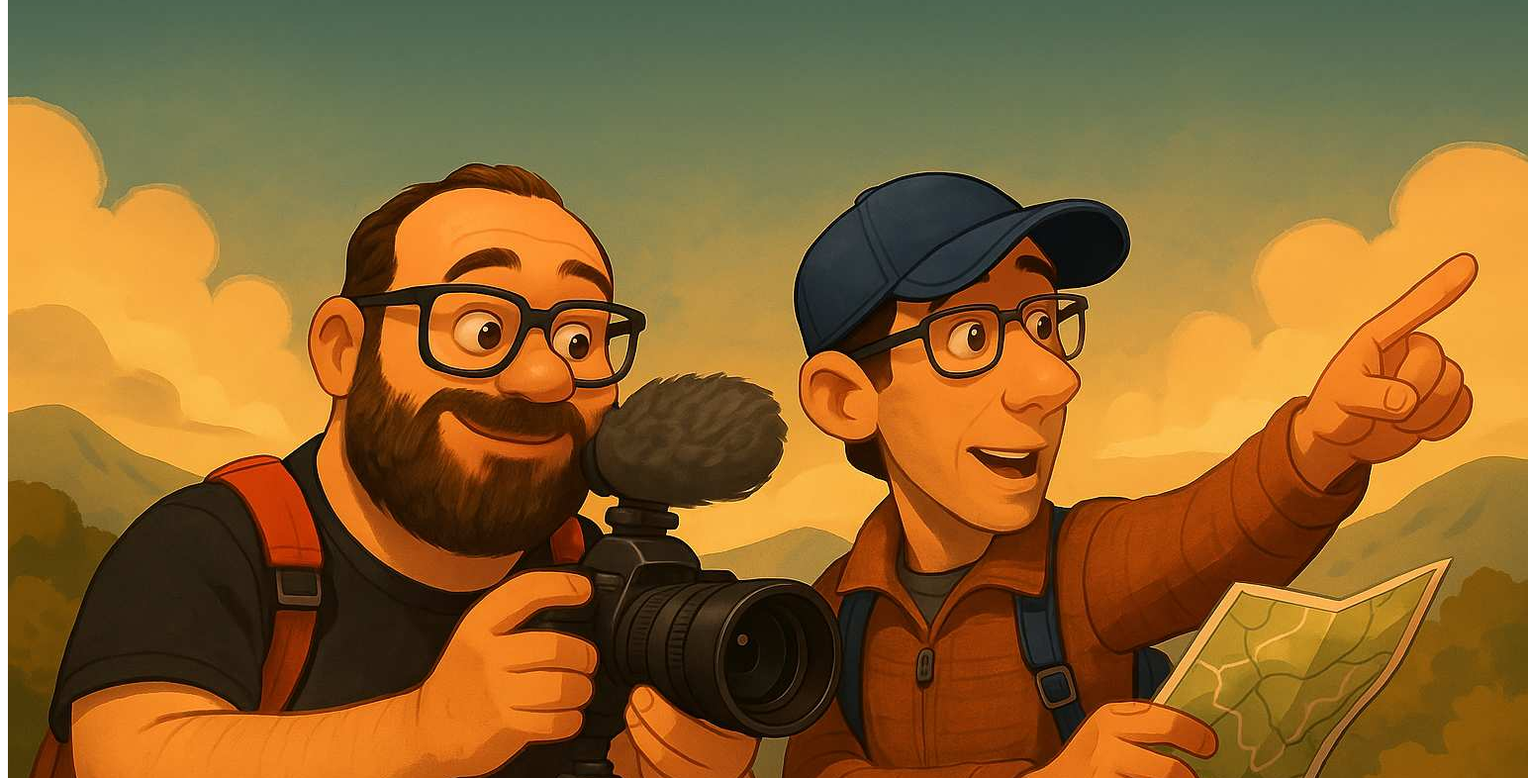
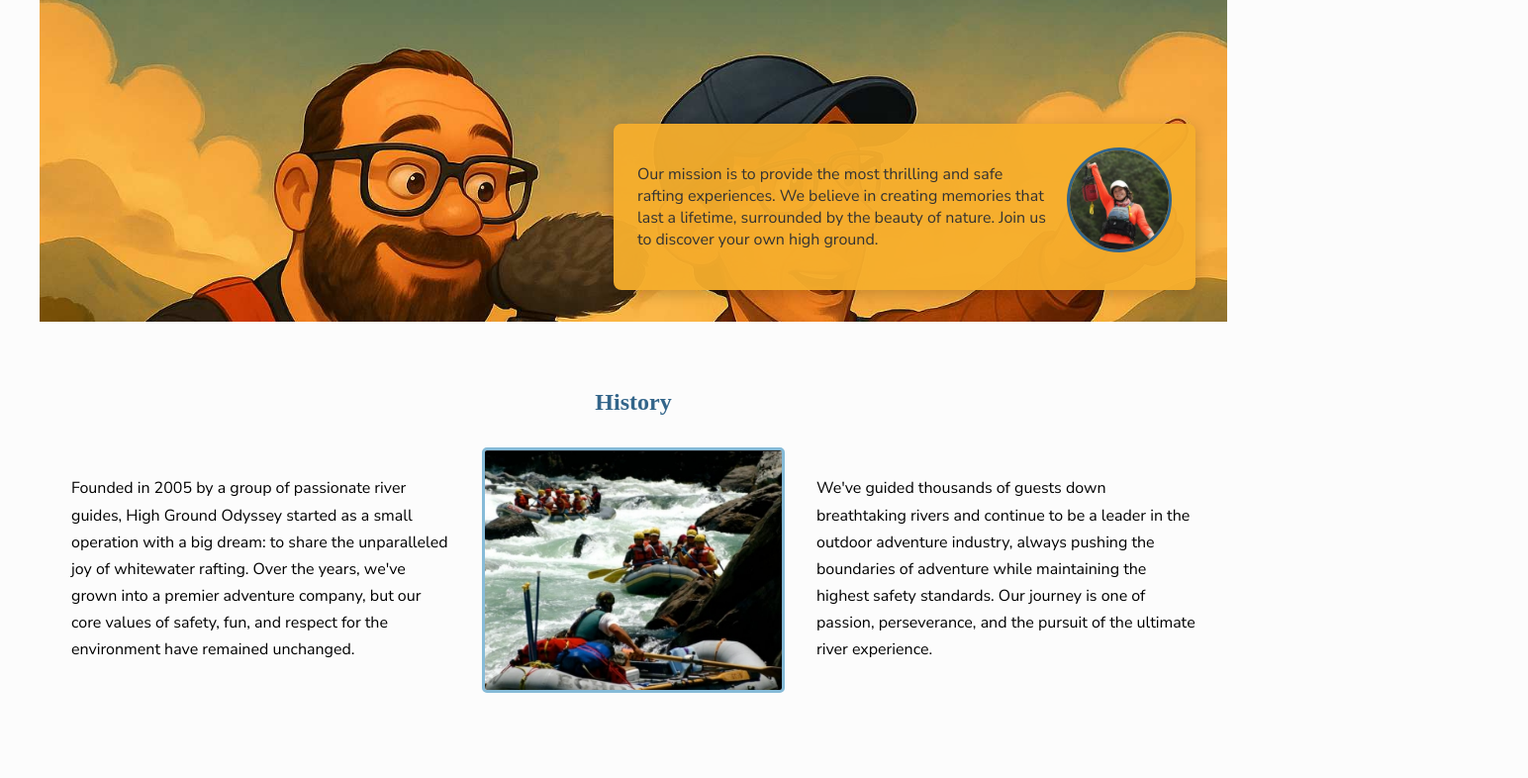
Before and after one commit to CharlieLSparrow/wdd130, a plain HTML site: page wwr/about.html in a window 1280 px wide. Shown: the part 306-1092 px from the top of the page at 99% size, 1544 px wide, since content can reach past the window. Drawn offline with Linux system fonts and the light colour scheme; a web font is replaced by a local one.

Commit message:
Renamed Hero image and added new history image.

```diff
--- a/wwr/about.html
+++ b/wwr/about.html
@@ -9,8 +9,7 @@
     <link rel="preconnect" href="https://fonts.googleapis.com">
     <link rel="preconnect" href="https://fonts.gstatic.com" crossorigin>
     <link href="https://fonts.googleapis.com/css2?family=Halant:wght@600&family=Nunito+Sans:wght@400;700&display=swap" rel="stylesheet">
-    <!-- Link to the updated CSS file -->
-    <link rel="stylesheet" href="styles/rafting-updated.css">
+    <link rel="stylesheet" href="styles/rafting.css">
 </head>
 <body>
     <header>
@@ -25,7 +24,7 @@
 
     <main>
         <div class="hero">
-            <img src="images/Hero.jpg" alt="A scenic view of a river for rafting">
+            <img src="images/hero.jpg" alt="A scenic view of a river for rafting">
             <h1>High Ground Odyssey</h1>
             <article>
                 <img src="images/happy-rafter.jpg" alt="Happy rafter with a genuine smile">
@@ -38,7 +37,6 @@
             <!-- This structure is updated to match the wireframe's 3-column layout -->
             <div class="history-layout">
                 <p>Founded in 2005 by a group of passionate river guides, High Ground Odyssey started as a small operation with a big dream: to share the unparalleled joy of whitewater rafting. Over the years, we've grown into a premier adventure company, but our core values of safety, fun, and respect for the environment have remained unchanged.</p>
-                <!-- Using a local path for the history image -->
                 <img src="images/history-rafting.jpg" alt="A central image illustrating the company's history.">
                 <p>We've guided thousands of guests down breathtaking rivers and continue to be a leader in the outdoor adventure industry, always pushing the boundaries of adventure while maintaining the highest safety standards. Our journey is one of passion, perseverance, and the pursuit of the ultimate river experience.</p>
             </div>
```
Also changed, not shown: wwr/images/history-rafting.jpg (added), wwr/images/history-rafting.png (added).
